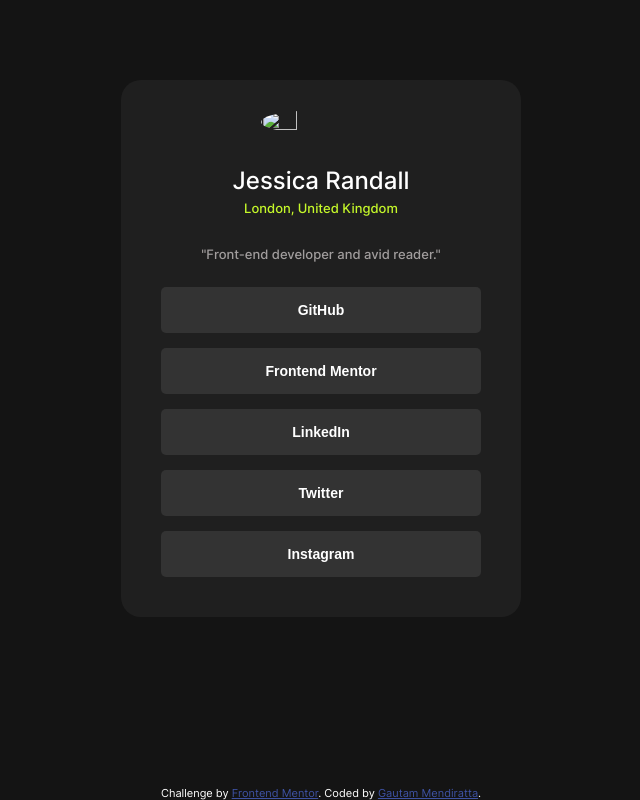
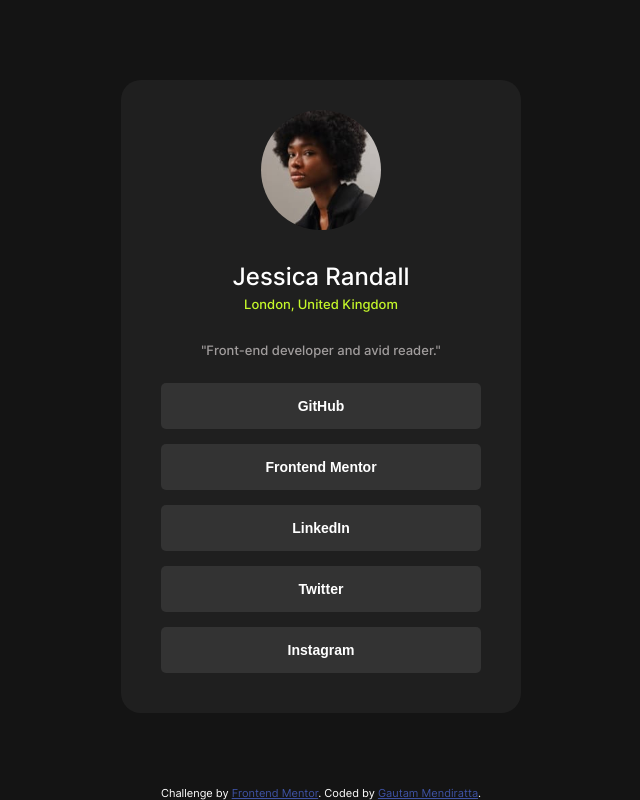
Before and after one commit to cogitosnippet/Social-Links-Profile-Project, a plain HTML site: page index.html in a window 1280 px wide. Shown: the whole page, without its empty margins (319-959 px from the left). Drawn offline with Linux system fonts and the light colour scheme; the site is published under a folder, as on GitHub Pages, so addresses that start at the root find nothing.

Commit message:
Image edit

```diff
--- a/index.html
+++ b/index.html
@@ -20,7 +20,7 @@
   <div class="container">
     <div class="card">
       <div class="image">
-        <img src="/assets/images/avatar-jessica.jpeg" class="user">
+        <img src="assets/images/avatar-jessica.jpeg" class="user">
       </div>
       <h4>Jessica Randall</h4>
       <p>London, United Kingdom</p>
```
